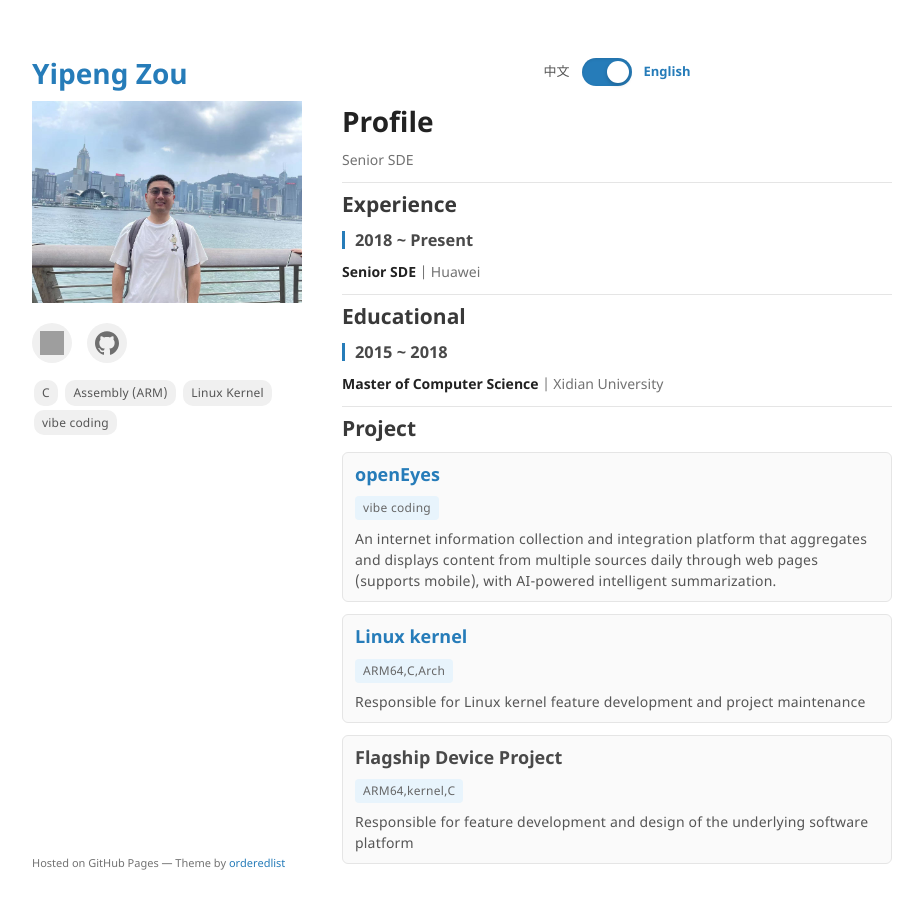
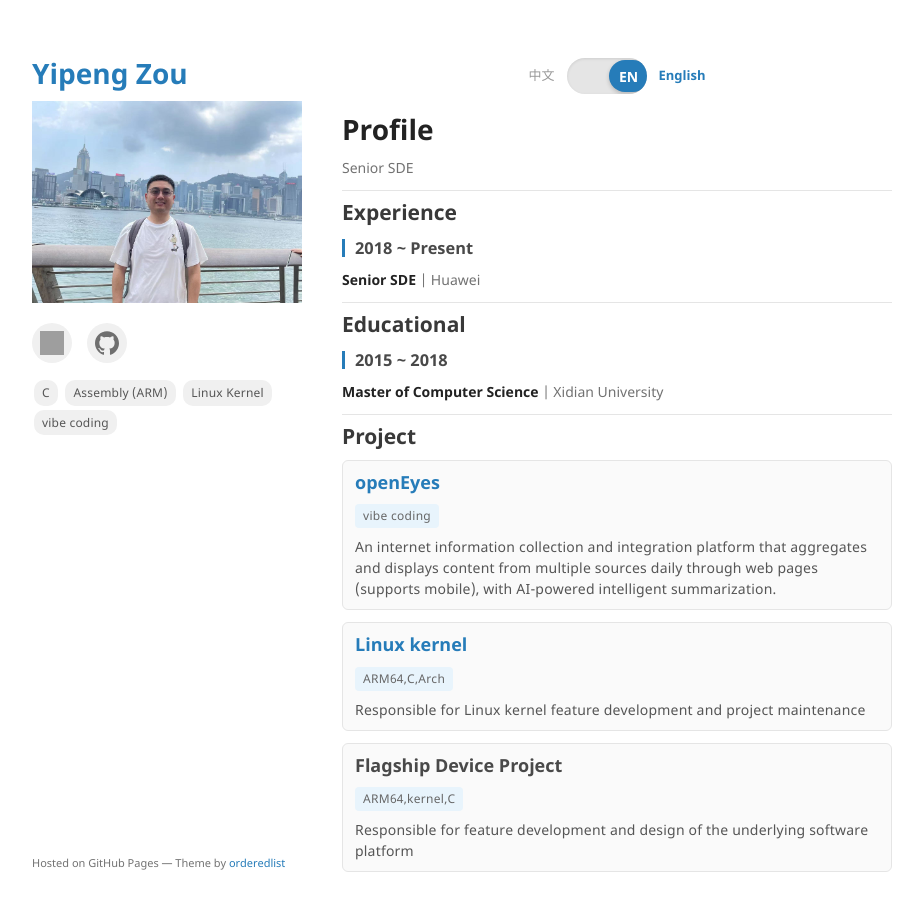
Before and after one commit to zouyipeng/zouyipeng.github.io, a Jekyll site: the page built from index.md, in a window 1280 px wide and 934 px high. Shown: the top 911 px of the window, without its empty margins (178-1101 px from the left). Built offline with Jekyll 4.4.1, drawn with Linux system fonts in a browser that asks for light colours; grey boxes are pictures that could not be loaded.

Commit message:
Implement touch/mouse slide language switcher
- Add draggable slider for language switching
- Support mouse drag for desktop browsers
- Support touch slide for mobile devices
- Add snap-to-position functionality
- Include click support on language labels
- Display current language in slider (中/EN)
- Smooth animations and visual feedback

```diff
--- a/_layouts/default.html
+++ b/_layouts/default.html
@@ -56,13 +56,12 @@
 
       {% if site.i18n %}
       <div class="lang-switch">
-        <div class="toggle-container">
+        <div class="slide-container">
           <span class="lang-label zh-label">中文</span>
-          <div class="toggle-switch">
-            <input type="checkbox" id="lang-toggle" class="toggle-input" checked>
-            <label for="lang-toggle" class="toggle-label">
-              <span class="toggle-slider"></span>
-            </label>
+          <div class="switch-track">
+            <div class="switch-slider" id="lang-slider">
+              <span class="slider-text" id="slider-text">EN</span>
+            </div>
           </div>
           <span class="lang-label en-label">English</span>
         </div>
--- a/assets/css/custom.css
+++ b/assets/css/custom.css
@@ -18,89 +18,67 @@
   margin: 0 0 10px;
 }
 
-/* Language Switch - Toggle Switch Design */
+/* Language Switch - Slide Design */
 .lang-switch {
   margin-bottom: 20px;
   display: flex;
   justify-content: center;
 }
 
-.toggle-container {
+.slide-container {
   display: flex;
   align-items: center;
   gap: 12px;
 }
 
+.switch-track {
+  position: relative;
+  width: 80px;
+  height: 36px;
+  background: #e5e5e5;
+  border-radius: 18px;
+  overflow: hidden;
+  box-shadow: inset 0 1px 3px rgba(0, 0, 0, 0.1);
+}
+
+.switch-slider {
+  position: absolute;
+  top: 2px;
+  left: 2px;
+  width: 40px;
+  height: 32px;
+  background: #267CB9;
+  border-radius: 16px;
+  cursor: grab;
+  transition: transform 0.3s ease;
+  display: flex;
+  align-items: center;
+  justify-content: center;
+  box-shadow: 0 2px 4px rgba(0, 0, 0, 0.2);
+}
+
+.switch-slider.dragging {
+  cursor: grabbing;
+  transition: none;
+}
+
+.slider-text {
+  color: white;
+  font-size: 14px;
+  font-weight: 600;
+  user-select: none;
+}
+
 .lang-label {
   font-size: 13px;
   font-weight: 500;
-  color: #555;
+  color: #999;
   transition: color 0.3s ease;
 }
 
 .lang-label.active {
   color: #267CB9;
   font-weight: 600;
-}
-
-.toggle-switch {
-  position: relative;
-  width: 50px;
-  height: 28px;
-}
-
-.toggle-input {
-  opacity: 0;
-  width: 0;
-  height: 0;
-}
-
-.toggle-label {
-  position: absolute;
-  cursor: pointer;
-  top: 0;
-  left: 0;
-  right: 0;
-  bottom: 0;
-  background-color: #e5e5e5;
-  transition: 0.3s ease-in-out;
-  border-radius: 14px;
-  box-shadow: inset 0 1px 3px rgba(0, 0, 0, 0.1);
-}
-
-.toggle-label:hover {
-  background-color: #d5d5d5;
-}
-
-.toggle-slider {
-  position: absolute;
-  content: "";
-  height: 22px;
-  width: 22px;
-  left: 3px;
-  bottom: 3px;
-  background-color: white;
-  transition: 0.3s ease-in-out;
-  border-radius: 50%;
-  box-shadow: 0 2px 4px rgba(0, 0, 0, 0.2);
-  display: flex;
-  align-items: center;
-  justify-content: center;
-  font-size: 10px;
-  font-weight: 600;
-  color: #555;
-}
-
-.toggle-input:checked + .toggle-label {
-  background-color: #267CB9;
-}
-
-.toggle-input:checked + .toggle-label .toggle-slider {
-  transform: translateX(22px);
-}
-
-.toggle-switch:hover .toggle-slider {
-  box-shadow: 0 3px 6px rgba(0, 0, 0, 0.3);
 }
 
 /* Social Icons */
--- a/assets/js/lang-switch.js
+++ b/assets/js/lang-switch.js
@@ -1,28 +1,49 @@
 document.addEventListener('DOMContentLoaded', function() {
-  const toggleInput = document.getElementById('lang-toggle');
+  const slider = document.getElementById('lang-slider');
+  const sliderText = document.getElementById('slider-text');
   const zhElements = document.querySelectorAll('.lang-zh');
   const enElements = document.querySelectorAll('.lang-en');
   const zhLabel = document.querySelector('.zh-label');
   const enLabel = document.querySelector('.en-label');
 
-  if (!toggleInput) return;
+  if (!slider) return;
 
-  function switchLanguage(lang) {
-    if (lang === 'zh') {
+  let isDragging = false;
+  let startX = 0;
+  let currentX = 0;
+  let isEnglish = true;
+  const trackWidth = 80;
+  const sliderWidth = 40;
+  const maxDrag = trackWidth - sliderWidth;
+
+  function updateLanguage(english) {
+    isEnglish = english;
+
+    if (english) {
+      // English state - slider on right
+      currentX = maxDrag;
+      slider.style.transform = `translateX(${currentX}px)`;
+      sliderText.textContent = 'EN';
+
+      zhElements.forEach(el => el.style.display = 'none');
+      enElements.forEach(el => el.style.display = 'block');
+
+      if (zhLabel) zhLabel.classList.remove('active');
+      if (enLabel) enLabel.classList.add('active');
+    } else {
+      // Chinese state - slider on left
+      currentX = 0;
+      slider.style.transform = `translateX(${currentX}px)`;
+      sliderText.textContent = '中';
+
       zhElements.forEach(el => el.style.display = 'block');
       enElements.forEach(el => el.style.display = 'none');
-      toggleInput.checked = false;
+
       if (zhLabel) zhLabel.classList.add('active');
       if (enLabel) enLabel.classList.remove('active');
-    } else {
-      zhElements.forEach(el => el.style.display = 'none');
-      enElements.forEach(el => el.style.display = 'block');
-      toggleInput.checked = true;
-      if (zhLabel) zhLabel.classList.remove('active');
-      if (enLabel) enLabel.classList.add('active');
     }
 
-    // Trigger project animation after language switch
+    // Trigger project animation
     setTimeout(() => {
       if (typeof triggerProjectAnimation === 'function') {
         triggerProjectAnimation();
@@ -30,13 +51,84 @@
     }, 50);
   }
 
-  toggleInput.addEventListener('change', function(e) {
-    const lang = e.target.checked ? 'en' : 'zh';
-    switchLanguage(lang);
+  // Mouse events
+  slider.addEventListener('mousedown', function(e) {
+    isDragging = true;
+    startX = e.clientX - currentX;
+    slider.classList.add('dragging');
   });
+
+  document.addEventListener('mousemove', function(e) {
+    if (!isDragging) return;
+
+    let newX = e.clientX - startX;
+    newX = Math.max(0, Math.min(newX, maxDrag));
+
+    currentX = newX;
+    slider.style.transform = `translateX(${currentX}px)`;
+  });
+
+  document.addEventListener('mouseup', function() {
+    if (!isDragging) return;
+    isDragging = false;
+    slider.classList.remove('dragging');
+
+    // Snap to nearest position
+    const midpoint = maxDrag / 2;
+    if (currentX > midpoint) {
+      updateLanguage(true);
+    } else {
+      updateLanguage(false);
+    }
+  });
+
+  // Touch events
+  slider.addEventListener('touchstart', function(e) {
+    isDragging = true;
+    startX = e.touches[0].clientX - currentX;
+    slider.classList.add('dragging');
+  });
+
+  document.addEventListener('touchmove', function(e) {
+    if (!isDragging) return;
+    e.preventDefault();
+
+    let newX = e.touches[0].clientX - startX;
+    newX = Math.max(0, Math.min(newX, maxDrag));
+
+    currentX = newX;
+    slider.style.transform = `translateX(${currentX}px)`;
+  });
+
+  document.addEventListener('touchend', function() {
+    if (!isDragging) return;
+    isDragging = false;
+    slider.classList.remove('dragging');
+
+    // Snap to nearest position
+    const midpoint = maxDrag / 2;
+    if (currentX > midpoint) {
+      updateLanguage(true);
+    } else {
+      updateLanguage(false);
+    }
+  });
+
+  // Click on labels
+  if (zhLabel) {
+    zhLabel.addEventListener('click', function() {
+      updateLanguage(false);
+    });
+  }
+
+  if (enLabel) {
+    enLabel.addEventListener('click', function() {
+      updateLanguage(true);
+    });
+  }
 
   // Initialize with English
   setTimeout(function() {
-    switchLanguage('en');
+    updateLanguage(true);
   }, 100);
 });
```
